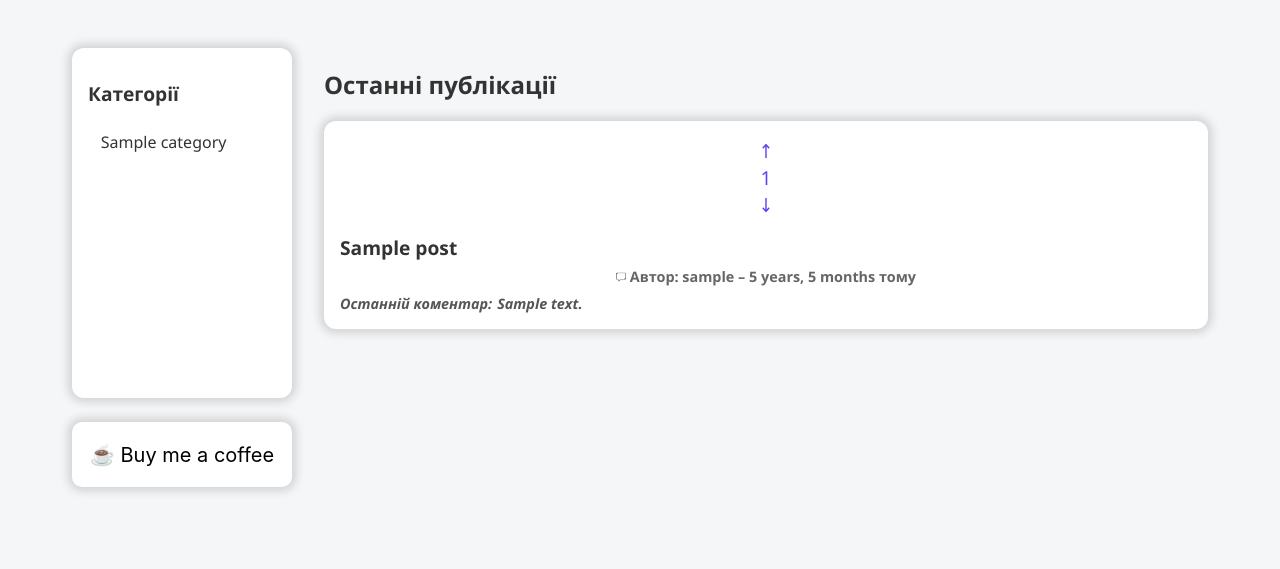
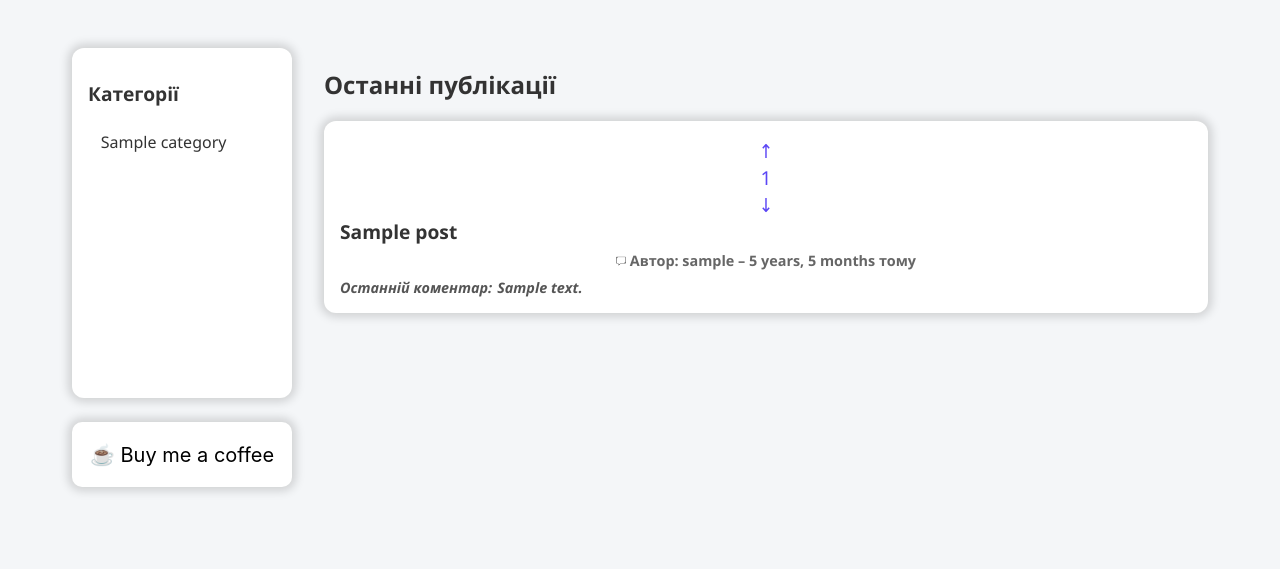
Before and after one commit to BrootBin/Forum, a Django app: page / in a window 1280 px wide. Shown: the part 75-644 px from the top of the page. Run offline with Django 5.2, Linux system fonts and the light colour scheme; tables that the repository leaves empty hold one stand-in row (values such as "Sample post"); style sheets or scripts are compiled from the project's sources; some libraries are stand-ins or nearby versions.

Commit message:
змінено стилі

```diff
--- a/forum/static/scss/components/_posts-detail.scss
+++ b/forum/static/scss/components/_posts-detail.scss
@@ -12,8 +12,6 @@
 	border-radius: 12px;
 	padding: 1rem;
 	margin-bottom: 1.5rem;
-	display: flex;
-	flex-direction: column;
 	gap: 1rem;
 	box-shadow: 0 0 10px 4px rgba(0, 0, 0, 0.15);
 }
```
